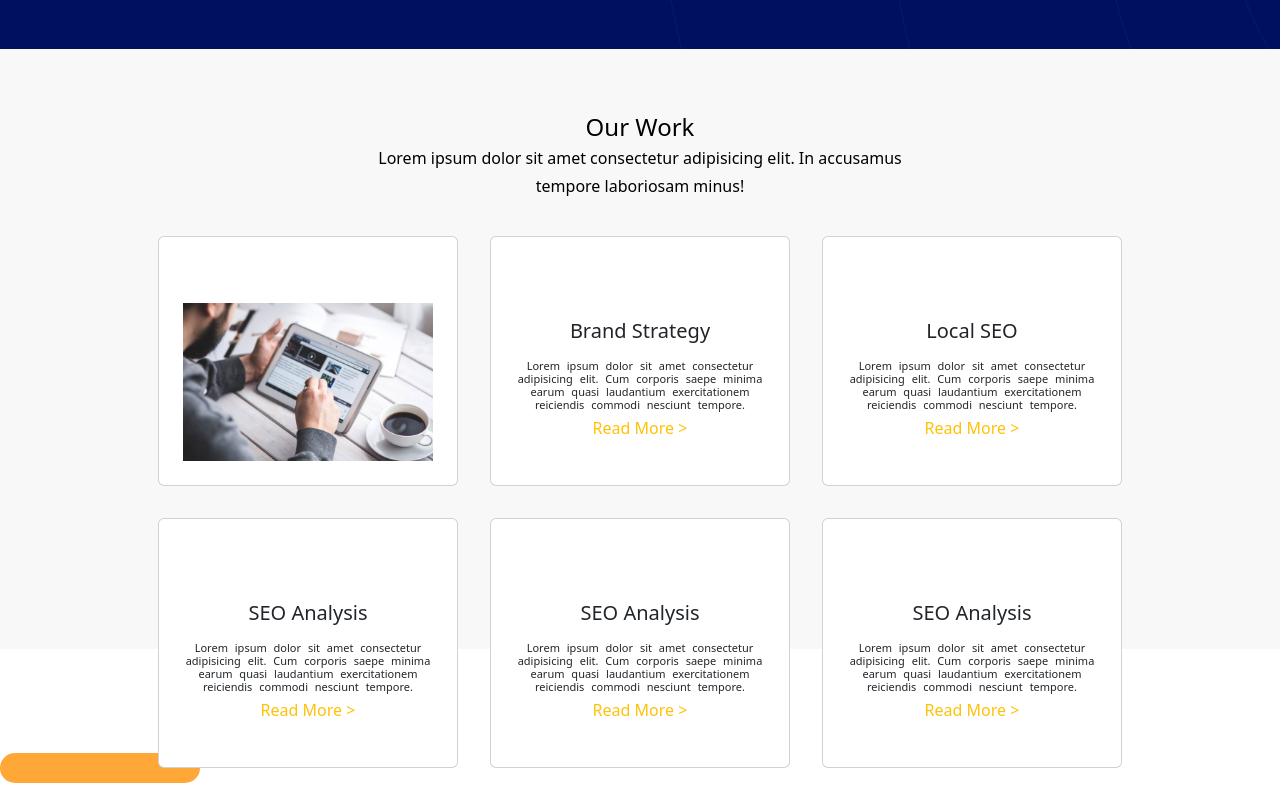
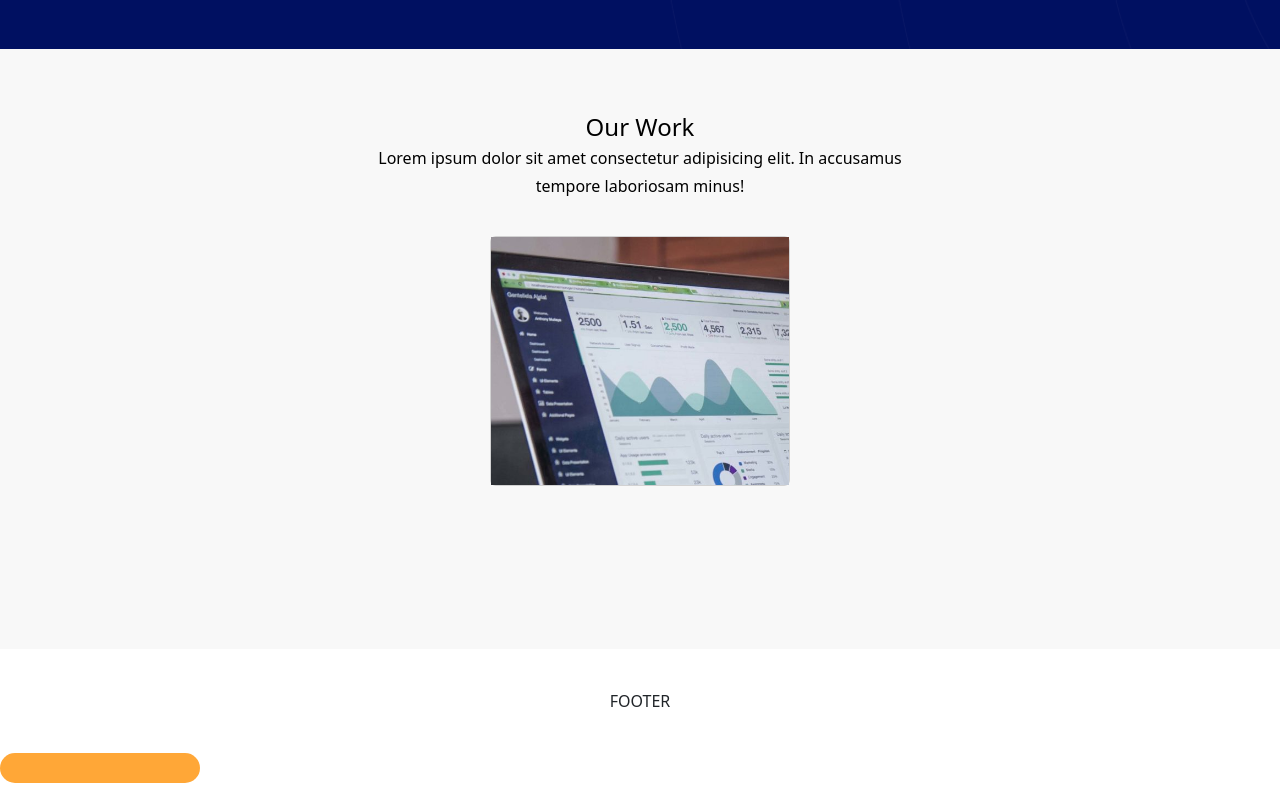
Before and after one commit to SimonaCaruso87/proj-html-vuejs, a Vue app: page / in a window 1280 px wide. Shown: the part 2281-3081 px from the top of the page. Built offline with nearby package versions, Linux system fonts and the light colour scheme.

Commit message:
Edit change text section service in hover

```diff
--- a/src/components/SectionOurWorkComponent.vue
+++ b/src/components/SectionOurWorkComponent.vue
@@ -7,11 +7,11 @@ export default{
     data(){
         return{
           store ,
-          textArray:[
+          imgArray:[
             {
-              textTitle:" "
+              textImg:" "
 
-            }
+            },
           ]
         }
     },
@@ -31,45 +31,9 @@ export default{
         </div>
         <!-- Container Card -->
         <div class="container text-center d-flex flex-wrap justify-content-center align-items-center p-3" style="width: 1300px;">
-        <!-- Card 1 -->
-            <div class="card container-card m-3 p-4" style="height:250px; width:300px;">
-                <i class="fa-brands fa-google font-section"></i>
-                <img src="../assets/img/blog-post-6-700x441.jpg" alt="blog-post" class="w-100">
-            </div>
-        <!-- Card 2 -->
-            <div class="card container-card m-3 p-4" style="height:250px;width:300px;">
-                <i class="fa-solid fa-gear font-section"></i>
-                <h5 class="p-2">Brand Strategy</h5>
-                <h6 class="font-size">Lorem ipsum dolor sit amet consectetur adipisicing elit. Cum corporis saepe minima earum quasi laudantium exercitationem reiciendis commodi nesciunt tempore.</h6>
-                <h6 class="text-warning">Read More > </h6>
-            </div>
-        <!-- Card 3 -->
-            <div class="card container-card m-3 p-4" style="height:250px; width:300px;">
-                <i class="fa-solid fa-building" style="color:orange; display: block; height: 50px;"></i>
-                <h5 class="p-2">Local SEO</h5>
-                <h6 class="font-size">Lorem ipsum dolor sit amet consectetur adipisicing elit. Cum corporis saepe minima earum quasi laudantium exercitationem reiciendis commodi nesciunt tempore.</h6>
-                <h6 class="text-warning">Read More > </h6>
-            </div>
-        <!-- Card 4 -->
-            <div class="card container-card m-3 p-4" style="height:250px;width:300px;">
-                <i class="fa-solid fa-chart-bar" style="color:orange; display: block; height: 50px;"></i>
-                <h5 class="p-2">SEO Analysis</h5>
-                <h6 class="font-size">Lorem ipsum dolor sit amet consectetur adipisicing elit. Cum corporis saepe minima earum quasi laudantium exercitationem reiciendis commodi nesciunt tempore.</h6>
-                <h6 class="text-warning">Read More > </h6>
-            </div>
-        <!-- Card 5 -->
-            <div class="card container-card m-3 p-4" style="height:250px;width:300px;">
-                <i class="fa-solid fa-chart-bar" style="color:orange; display: block; height: 50px;"></i>
-                <h5 class="p-2">SEO Analysis</h5>
-                <h6 class="font-size">Lorem ipsum dolor sit amet consectetur adipisicing elit. Cum corporis saepe minima earum quasi laudantium exercitationem reiciendis commodi nesciunt tempore.</h6>
-                <h6 class="text-warning">Read More > </h6>
-            </div>
-        <!-- Card 6 -->
-            <div class="card container-card m-3 p-4" style="height:250px;width:300px;">
-                <i class="fa-solid fa-chart-bar" style="color:orange; display: block; height: 50px;"></i>
-                <h5 class="p-2">SEO Analysis</h5>
-                <h6 class="font-size">Lorem ipsum dolor sit amet consectetur adipisicing elit. Cum corporis saepe minima earum quasi laudantium exercitationem reiciendis commodi nesciunt tempore.</h6>
-                <h6 class="text-warning">Read More > </h6>
+        <!-- Numero 6 Card in array -->
+            <div class="card container-card m-3 " style="height:250px; width:300px;">
+                <img src="../assets/img/case-study-gallery-1-1-600x450.jpg" alt="blog-post" class="h-100 object-fit-cover">
             </div>
         </div>
     </section>
--- a/src/components/SectionServiceComponent.vue
+++ b/src/components/SectionServiceComponent.vue
@@ -60,7 +60,8 @@ export default{
                 <div class="fontawesome-style"><font-awesome-icon :icon="texts.fontAwesomeIcon"/></div>
                 <h6 class="p-3 fw-bold change">{{ texts.textTitle}}</h6>
                 <h6 class="font-size">{{ texts.text }}</h6>
-                <h6 class="text-warning font-size pt-4">{{ texts.textBottom }}</h6>
+                <h6 class="text-warning font-size pt-4 visible">{{ texts.textBottom }}</h6>
+                <h6 class="font-size component-visible">Let's Work Togheter ></h6>
             </div>
         </div>
     </section>
@@ -90,16 +91,18 @@ section{
         background-color: $third-color-bg;
         color: $fifth-color-button;
         border:10px solid $third-color-bg;
+
+        transition: all 0.3s ease-in-out;
     }
 
     .container-card:hover{
         background-color: $third-color-bg;
-        border:10px solid #04288a7c;
+        border:10px solid #092369;
 
-        transition: all 0.3s ease-in-out;
-        .change:hover{
+    }
+
+    .container-card:hover .change{
         color: $fourth-color-text;
-    }
 
     }
 
@@ -116,6 +119,29 @@ section{
        word-spacing: 4px;
     }
 
+    .component-visible{
+     padding-top: 24px 0px 0px;
+     visibility: hidden;
+     opacity: 0;
+     color: $fourth-color-text;
+    }
+
+    .visible{
+        position: relative;
+    }
+    .container-card:hover .visible{
+      visibility: hidden;
+      opacity:0;
+    }
+
+    .container-card:hover .component-visible{
+        opacity: 1;
+        visibility: visible;
+        position: absolute;
+        bottom:2px;
+        left:30px;
+    }
 }
 
+
 </style>
```
